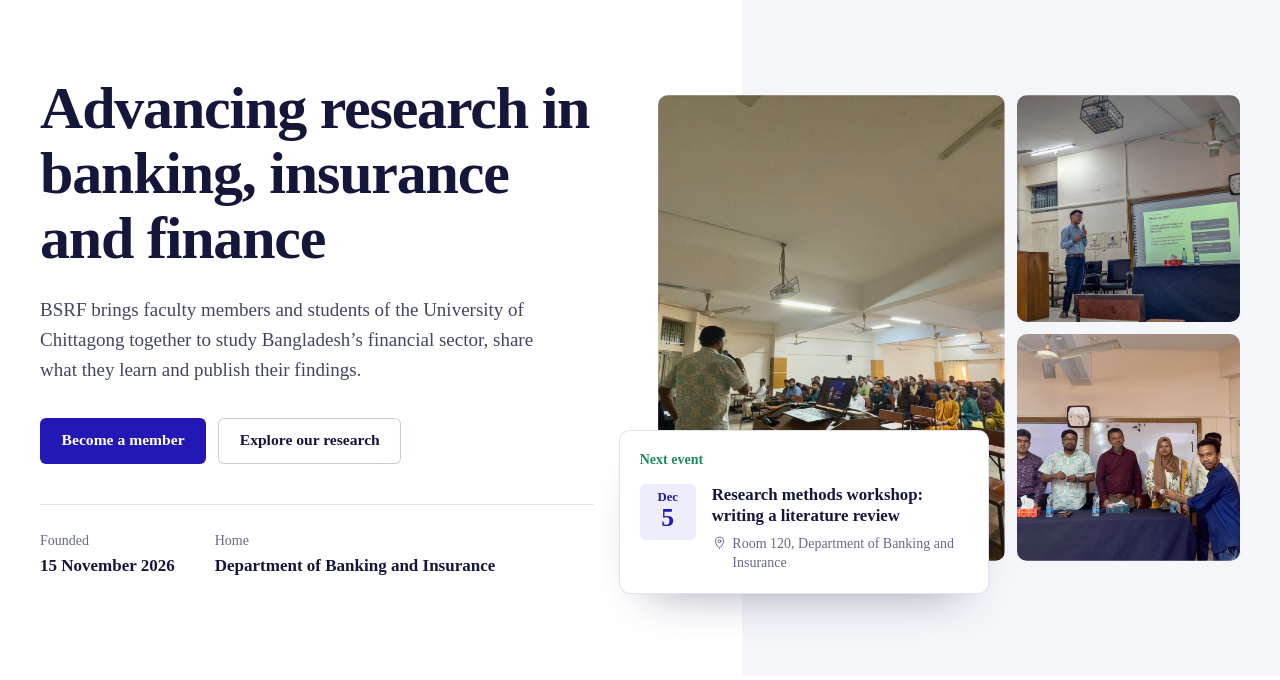
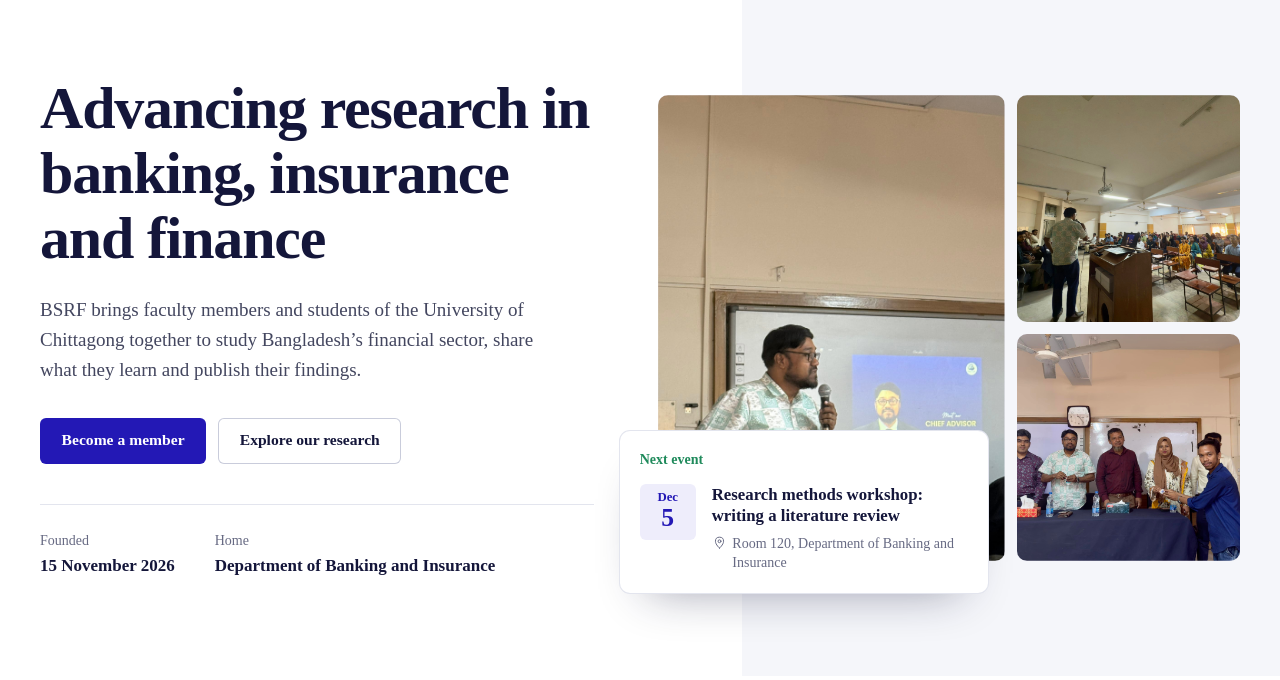
Before and after one commit to Mahid970/bsrf-website, an Astro site: page / in a window 1280 px wide. Shown: the part 120-800 px from the top of the page. Built offline with nearby package versions, Linux system fonts and the light colour scheme; Astro itself is replaced by a stand-in of ours.

Commit message:
fix: use a portrait photo for the tall hero tile
The full-room shot is landscape and showed mostly ceiling in the tall
frame. The tall tile now uses the portrait photo of the speaker, the
room shot moves to a small landscape tile, and the main image loads at
a size that stays sharp.

Co-Authored-By: Claude Opus 5.5 <noreply@anthropic.com>

```diff
--- a/src/components/Hero.astro
+++ b/src/components/Hero.astro
@@ -7,8 +7,8 @@ import { getEvents } from '../utils/events';
 import { dateParts, isoDate } from '../utils/format';
 
 const photos = await getLaunchPhotos();
-const main = photos[3]; // full lecture room
-const side = [photos[4], photos[16]]; // GRE session, faculty panel
+const main = photos[0]; // portrait: speaker introducing the chief advisor
+const side = [photos[3], photos[16]]; // landscape: full lecture room, faculty panel
 
 const { upcoming } = await getEvents();
 const next = upcoming[0];
@@ -51,7 +51,7 @@ const lines = ['Advancing research in', 'banking, insurance', 'and finance'];
     <div class="media">
       <div class="mosaic">
         <figure class="tile tile-main" data-hero-tile>
-          <Image src={main.src} alt={main.alt} widths={[640, 960, 1280]} sizes="(min-width: 981px) 36vw, 92vw" loading="eager" fetchpriority="high" />
+          <Image src={main.src} alt={main.alt} widths={[480, 720, 960, 1280]} sizes="(min-width: 981px) 30vw, 92vw" loading="eager" fetchpriority="high" />
         </figure>
         {
           side.map((p) => (
@@ -187,9 +187,9 @@ const lines = ['Advancing research in', 'banking, insurance', 'and finance'];
     grid-row: 1 / -1;
   }
 
-  /* Keep the audience, not the ceiling, in view when the tile is narrow. */
+  /* Keep the speaker, not the ceiling, in view. */
   .tile-main :global(img) {
-    object-position: 50% 78%;
+    object-position: 50% 65%;
   }
 
   .tile :global(img) {
```
